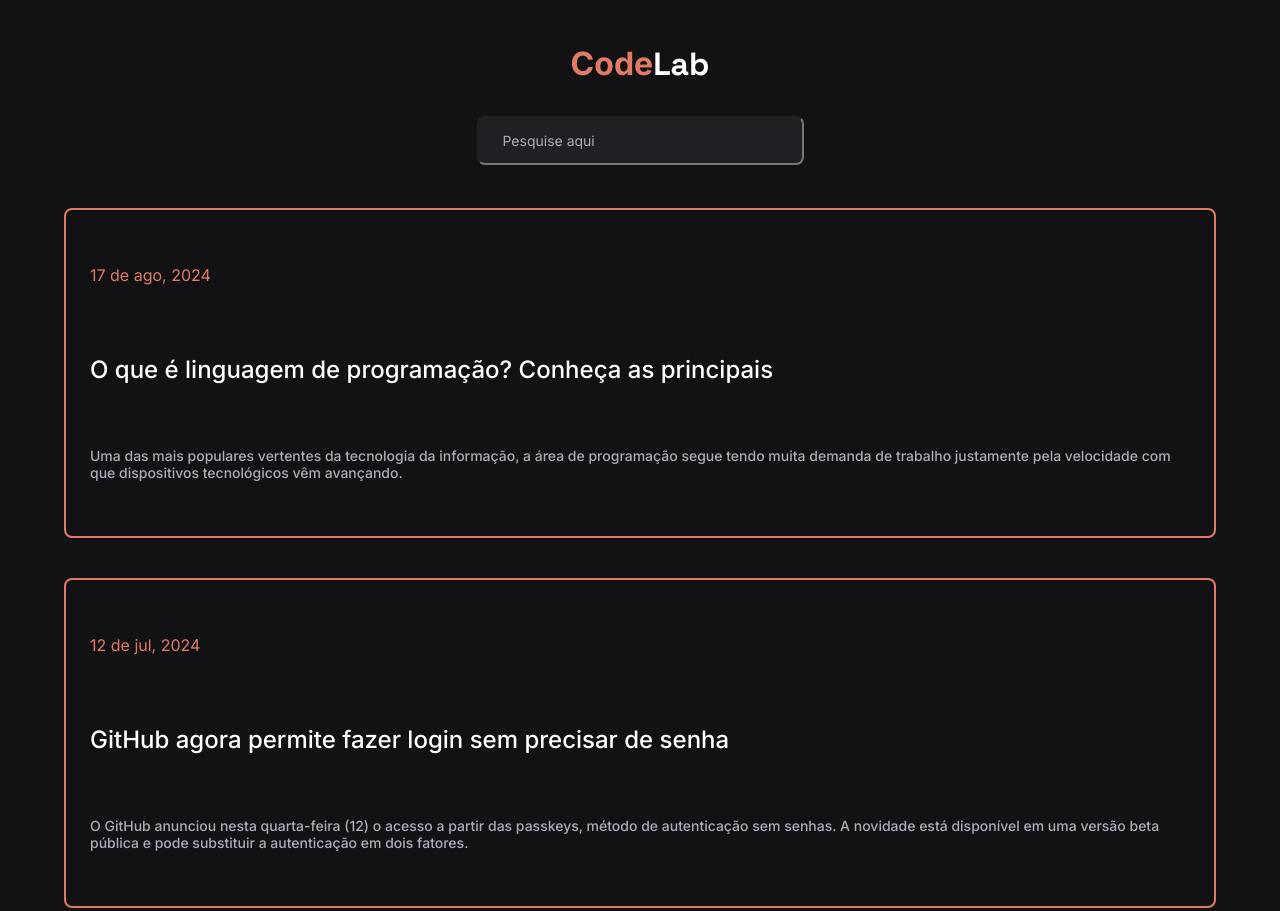
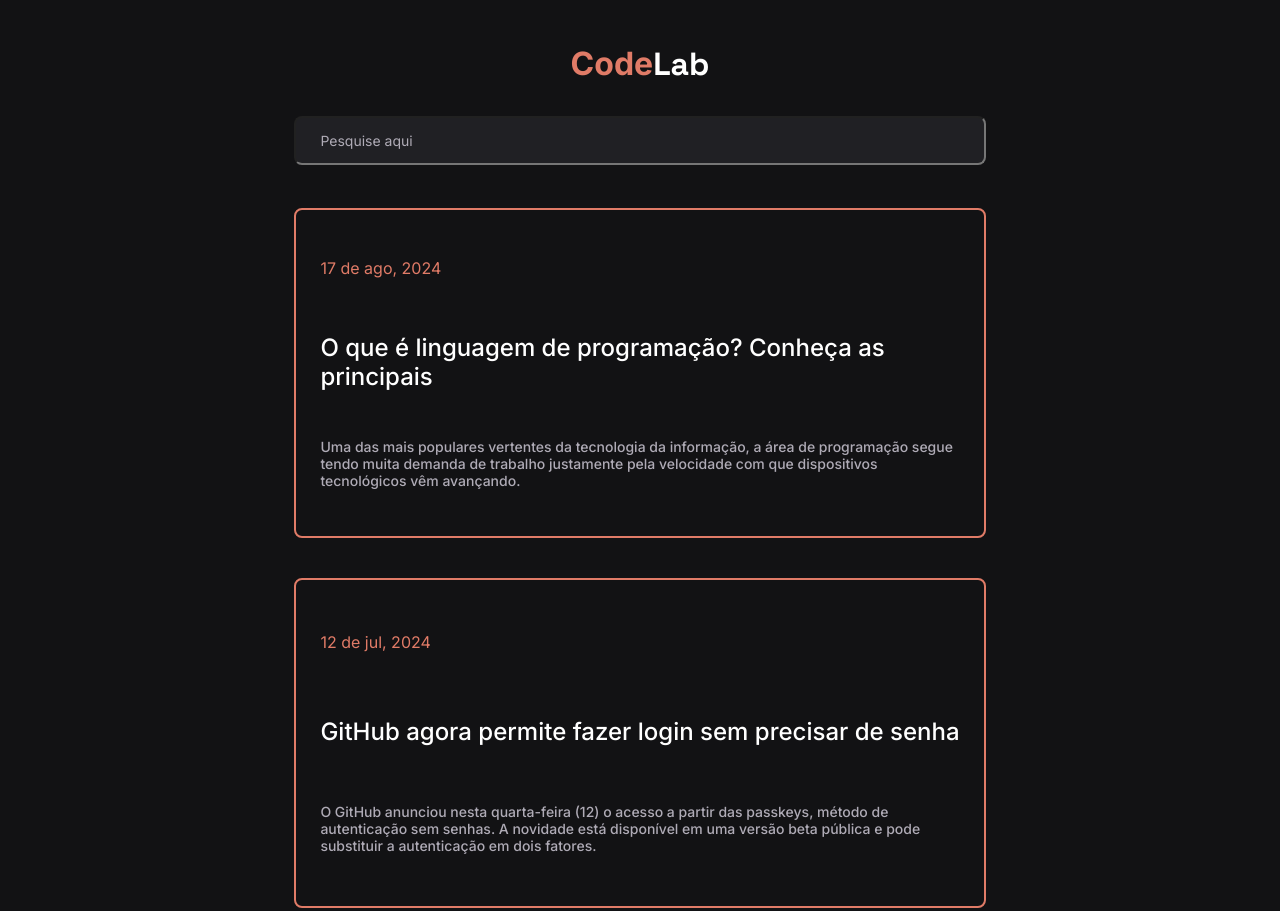
Before and after one commit to gabguimor/code-lab, a plain HTML site: page d-001/index.html in a window 1280 px wide. Shown: the top 911 px of the page. Drawn offline with Linux system fonts and the light colour scheme.

Commit message:
Update style.css

```diff
--- a/d-001/style.css
+++ b/d-001/style.css
@@ -28,7 +28,6 @@ span {
 }
 
 .search {
-  width: 100%;
   height: 208px;
   display: flex;
   justify-content: center;
@@ -39,6 +38,7 @@ span {
   font-family: "Inter", sans-serif;
   color: #afabb6;
   font-size: 14px;
+  width: 90%;
 }
 
 input {
@@ -98,3 +98,14 @@ p {
   font-size: 14px;
   color: #afabb6;
 }
+
+@media (min-width: 1000px) {
+  .search {
+    margin-left: 20%;
+    margin-right: 20%;
+  }
+  .content {
+    margin-left: 20%;
+    margin-right: 20%;
+  }
+}
```
